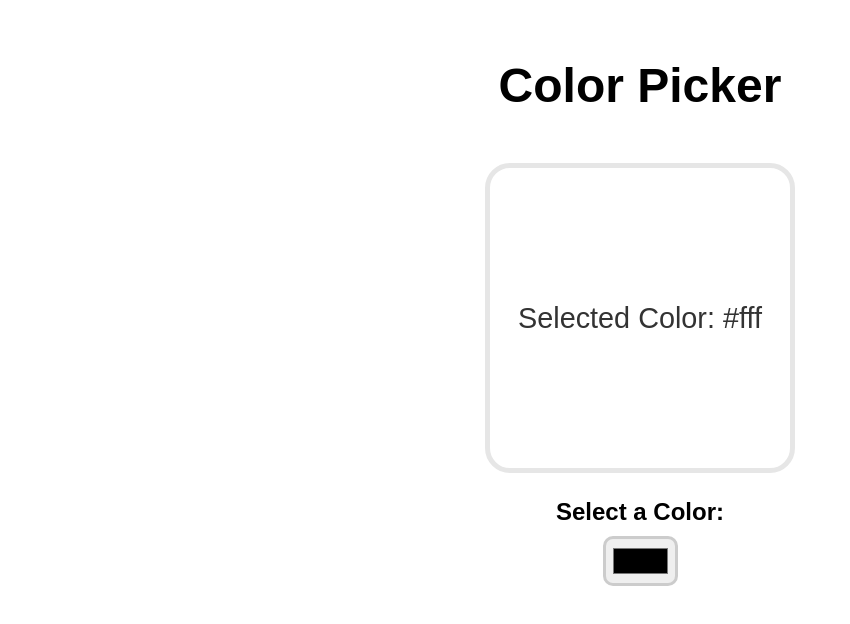
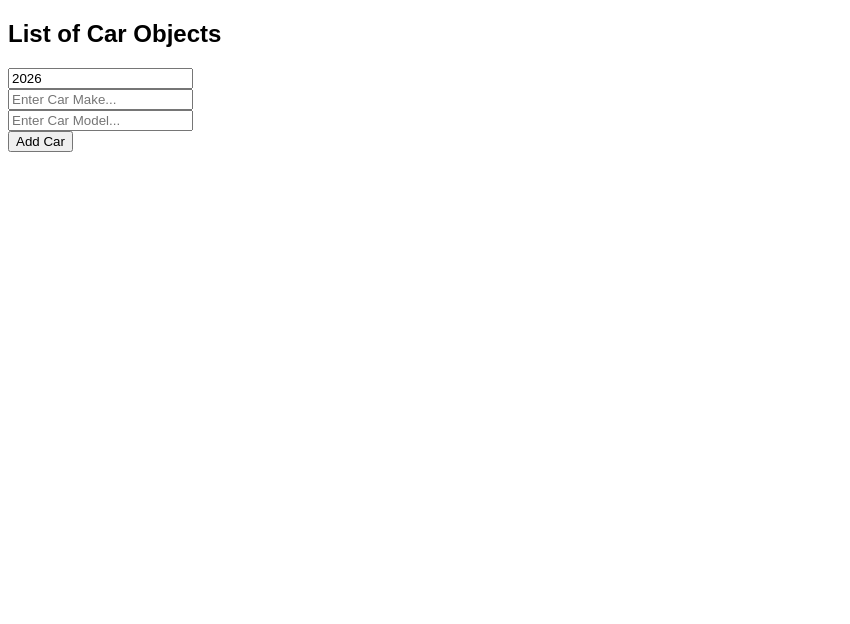
Before and after one commit to AnnaKompan/my-react-app, a React (Vite) app: page / in a window 1280 px wide. Shown: the top 624 px of the page, without its empty margins (0-850 px from the left). Built offline with nearby package versions, Linux system fonts and the light colour scheme.

Commit message:
creating arr of Obj and update their state

```diff
--- a/src/App.jsx
+++ b/src/App.jsx
@@ -7,9 +7,12 @@
 // import Counter from "./Counter";
 // import NewComponent from "./NewComponent";
 // import MyComponent from "./myComponent";
-import ColorPicker from "./ColorPicker";
+// import ColorPicker from "./ColorPicker";
+// import Component from "./Component";
+import Comp from "./Comp";
+// import NewNewComponent from "./NewNewComponent";
 function App() {
-  return <ColorPicker></ColorPicker>;
+  return <Comp></Comp>;
 }
 
 export default App;
@@ -37,3 +40,7 @@ export default App;
 // onChange - event handler, used for forms mostly
 // <input> <textarea> <select> elements
 // onChange Triggers f(x) when value of input changes
+
+// Updater Function - f(x) passed as argument in setState()
+// allows safe update based on prev state
+// used with multiple state updates async f(x)
--- /dev/null
+++ b/src/Comp.jsx
@@ -0,0 +1,61 @@
+import React, { useState } from "react";
+function Comp() {
+  const [cars, setCars] = useState([]);
+  const [carYear, setCarYear] = useState(new Date().getFullYear());
+  const [carMake, setCarMake] = useState("");
+  const [carModel, setCarModel] = useState("");
+  function handleAddCar() {
+    // js object with properties
+    const newCar = { year: carYear, make: carMake, model: carModel };
+    setCars((c) => [...c, newCar]);
+    setCarYear(new Date().getFullYear());
+    setCarMake("");
+    setCarModel("");
+  }
+  function handleRemoveCar(index) {
+    // setCars(cars.filter((c, i) => i != index));
+    setCars((c) => c.filter((_, i) => i !== index));
+  }
+
+  function handleYearChange(event) {
+    setCarYear(event.target.value);
+  }
+  function handleMakeChange(event) {
+    setCarMake(event.target.value);
+  }
+  function handleModelChange(event) {
+    setCarModel(event.target.value);
+  }
+  return (
+    <div>
+      <h2>List of Car Objects</h2>
+      <ul>
+        {cars.map((car, idx) => (
+          <li key={idx} onClick={() => handleRemoveCar(idx)}>
+            {car.make}
+            {car.year}
+            {car.model}
+          </li>
+        ))}
+      </ul>
+      <input type="number" value={carYear} onChange={handleYearChange} />
+      <br />
+      <input
+        type="text"
+        value={carMake}
+        onChange={handleMakeChange}
+        placeholder="Enter Car Make..."
+      />
+      <br />
+      <input
+        type="text"
+        value={carModel}
+        onChange={handleModelChange}
+        placeholder="Enter Car Model..."
+      />
+      <br />
+      <button onClick={handleAddCar}>Add Car</button>
+    </div>
+  );
+}
+export default Comp;
--- /dev/null
+++ b/src/Component.jsx
@@ -0,0 +1,36 @@
+import React, { useState } from "react";
+function Component() {
+  // use arr destructuring
+  const [foods, setFoods] = useState(["apple", "orange", "banana"]);
+  function handleAddFood() {
+    const newFood = document.getElementById("foodInput").value;
+    //   reset input
+    document.getElementById("foodInput").value = "";
+    setFoods((food) => [...food, newFood]);
+  }
+  function handleRemoveFood(index) {
+    //   _ param passed to f(x) is ignored (element)
+    // filter method provided with element and idx of element
+    //   filter leaves all that true
+    // use arrow f(x) to filter els where curr i!=index we receive
+    //   [1, 2, 3].filter(i => i != 2)
+    setFoods(foods.filter((_, i) => i != index));
+  }
+  return (
+    <div>
+      <h2>List of Food</h2>
+      <ul>
+        {foods.map((food, index) => (
+          // add key to each list item to track them by idx
+          // f(x) needs arg, so convert to arrow f(x)
+          <li key={index} onClick={() => handleRemoveFood(index)}>
+            {food}
+          </li>
+        ))}
+      </ul>
+      <input type="text" id="foodInput" placeholder="Enter food name..." />
+      <button onClick={handleAddFood}>Add Food</button>
+    </div>
+  );
+}
+export default Component;
--- /dev/null
+++ b/src/NewNewComponent.jsx
@@ -0,0 +1,42 @@
+import React, { useState } from "react";
+function NewNewComponent() {
+  // [] array destructuring
+  // create JS obj in useState initial state {} with 3 properties
+  const [car, setCar] = useState({
+    year: 2024,
+    make: "Ford",
+    model: "Mustang",
+  });
+  function handleYearChange(event) {
+    //   spread operator to retain prev properties
+    //   working w prev state of car, not curr
+    setCar((c) => ({ ...c, year: event.target.value }));
+  }
+  function handleMakeChange(event) {
+    //   since we're creating JS obj within arrow f()
+    // we need to surround it with parenthesis
+    setCar((c) => ({ ...c, make: event.target.value }));
+  }
+  function handleModelChange(event) {
+    // using setter(setCar), replacing initial obj with new obj{}
+    // access model, access event, access its target, value
+    setCar((c) => ({ ...c, model: event.target.value }));
+  }
+  return (
+    <div>
+      <p>
+        Your favorite car is
+        {car.year}
+        {car.make}
+        {car.model}
+      </p>
+      <input type="number" value={car.year} onChange={handleYearChange} />
+      <br />
+      <input type="text" value={car.make} onChange={handleMakeChange} />
+      <br />
+      <input type="text" value={car.model} onChange={handleModelChange} />
+      <br />
+    </div>
+  );
+}
+export default NewNewComponent;
--- a/src/index.css
+++ b/src/index.css
@@ -105,13 +105,14 @@ body {
 }
 
 .counter-btn {
-  width: 150px;
+  /* width: 160px; */
   height: 50px;
   font-size: 1.5em;
   font-weight: bold;
   margin: 0px 5px;
   background-color: hsl(188, 45%, 47%);
   color: #fff;
+  padding: 5px 10px;
   cursor: pointer;
   border: none;
   border-radius: 5px;
```
Also changed, not shown: src/Counter.jsx (+7 -2 lines).
